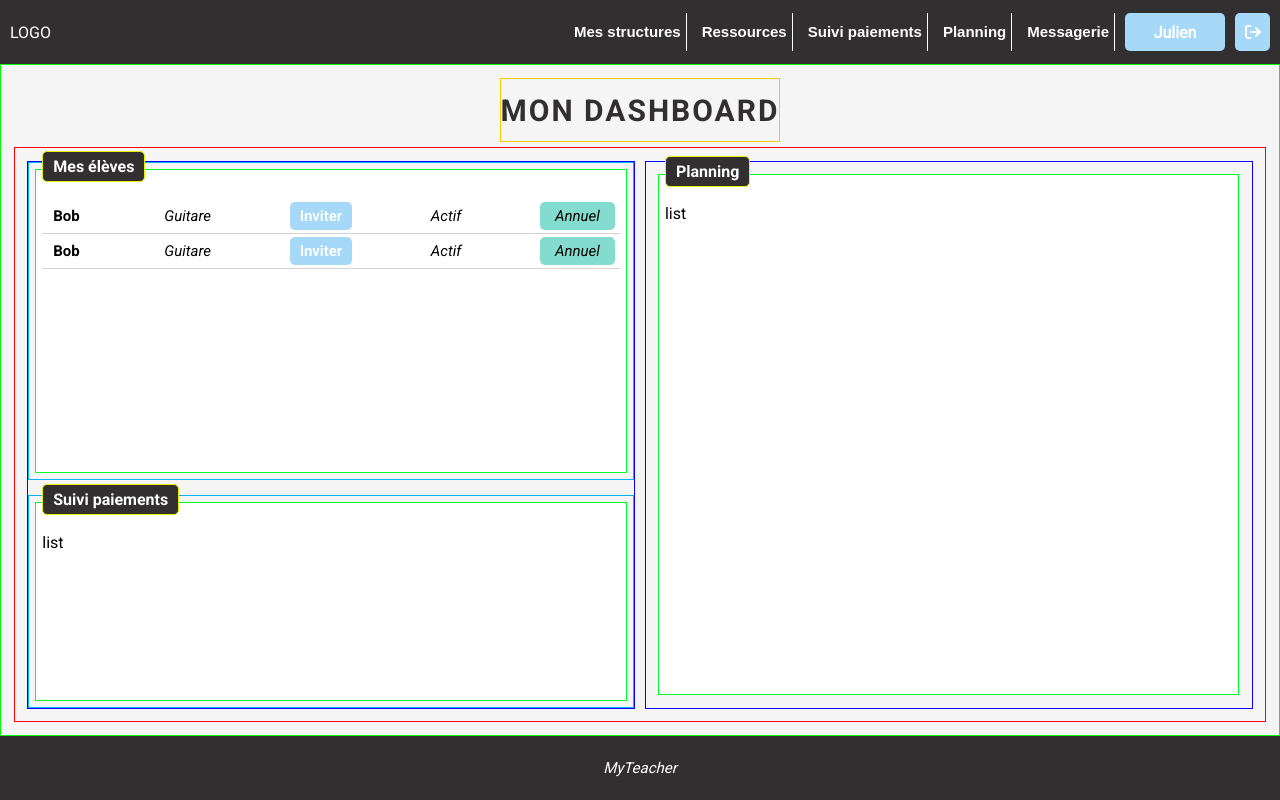
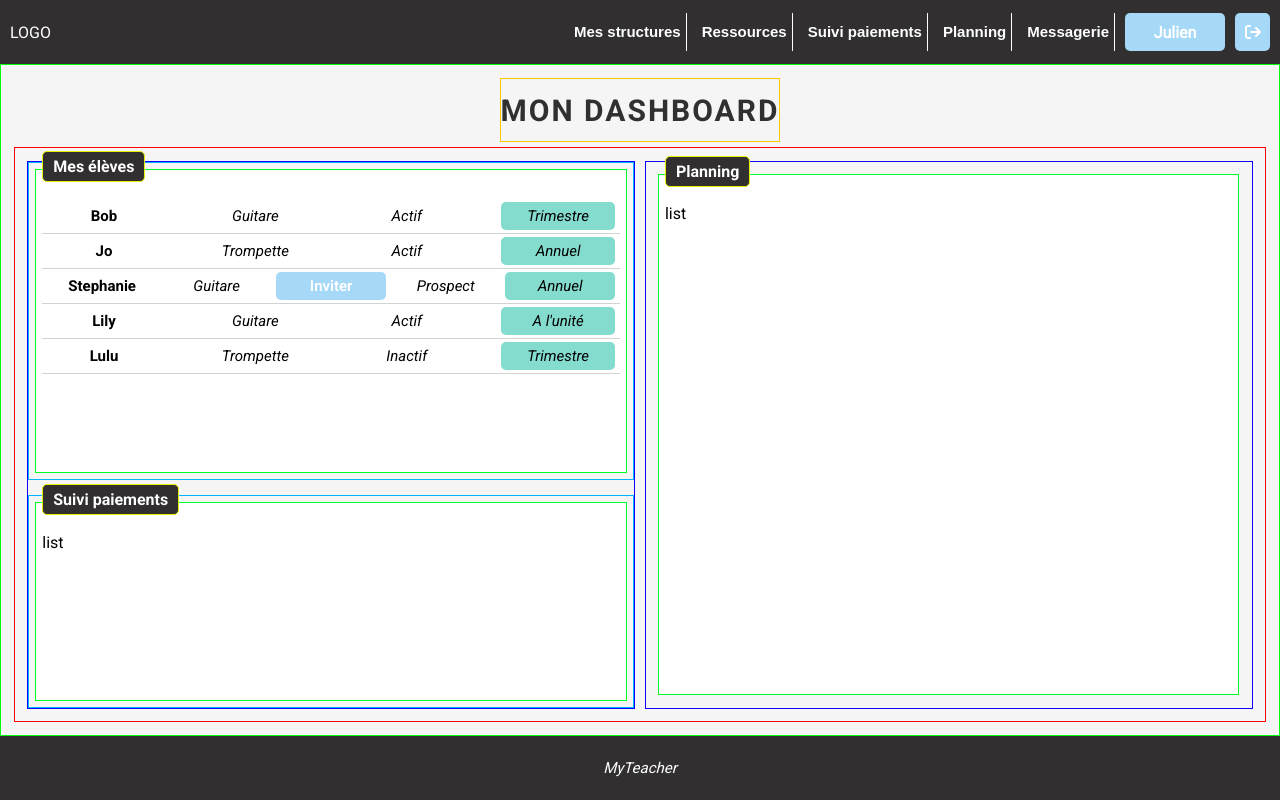
Before and after one commit to Laetitia-Bara/MyTeacher, a Next.js app in the folder frontend/: page / in a window 1280 px wide. Built offline with nearby package versions, Linux system fonts and the light colour scheme.

Commit message:
Dashboard prof fake data added

```diff
--- a/frontend/components/HomeProf.js
+++ b/frontend/components/HomeProf.js
@@ -4,7 +4,93 @@ import FooterProf from "./FooterProf";
 import StudentCard from "./StudentCard";
 import styles from "../styles/HomeProf.module.css";
 
+const dataStudent = [
+  {
+    name: "Bob",
+    discipline: "Guitare",
+    invite: true,
+    status: "Actif",
+    abonnement: "Trimestre",
+  },
+  {
+    name: "Jo",
+    discipline: "Trompette",
+    invite: true,
+    status: "Actif",
+    abonnement: "Annuel",
+  },
+  {
+    name: "Stephanie",
+    discipline: "Guitare",
+    invite: false,
+    status: "Prospect",
+    abonnement: "Annuel",
+  },
+  {
+    name: "Lily",
+    discipline: "Guitare",
+    invite: true,
+    status: "Actif",
+    abonnement: "A l'unité",
+  },
+  {
+    name: "Lulu",
+    discipline: "Trompette",
+    invite: true,
+    status: "Inactif",
+    abonnement: "Trimestre",
+  },
+];
+
+const dataPayment = [
+  {
+    name: "Bob",
+    paymentTerm: "Guitare",
+    invite: true,
+    status: "Actif",
+    abonnement: "Trimestre",
+  },
+  {
+    name: "Jo",
+    discipline: "Trompette",
+    invite: true,
+    status: "Actif",
+    abonnement: "Annuel",
+  },
+  {
+    name: "Stephanie",
+    discipline: "Guitare",
+    invite: false,
+    status: "Prospect",
+    abonnement: "Annuel",
+  },
+  {
+    name: "Lily",
+    discipline: "Guitare",
+    invite: true,
+    status: "Actif",
+    abonnement: "A l'unité",
+  },
+  {
+    name: "Lulu",
+    discipline: "Trompette",
+    invite: true,
+    status: "Inactif",
+    abonnement: "Trimestre",
+  },
+];
+
 function HomeProf() {
+  const students = dataStudent.map((data, i) => (
+    <StudentCard
+      key={i}
+      name={data.name}
+      discipline={data.discipline}
+      invite={data.invite}
+      status={data.status}
+      abonnement={data.abonnement}
+    />
+  ));
   return (
     <div className={styles.content}>
       <Head>
@@ -20,18 +106,7 @@ function HomeProf() {
             <div className={styles.studentSection}>
               <div className={styles.studentList}>
                 <p className={styles.subtitle}>Mes élèves</p>
-                <StudentCard
-                  name={"Bob"}
-                  discipline={"Guitare"}
-                  status={"Actif"}
-                  abonnement={"Annuel"}
-                />
-                <StudentCard
-                  name={"Bob"}
-                  discipline={"Guitare"}
-                  status={"Actif"}
-                  abonnement={"Annuel"}
-                />
+                {students}
               </div>
             </div>
             <div className={styles.paymentSection}>
--- a/frontend/components/StudentCard.js
+++ b/frontend/components/StudentCard.js
@@ -10,9 +10,11 @@ function StudentCard(props) {
         </Link>
       </button>
       <p className={styles.discipline}>{props.discipline}</p>
-      <button className={styles.inviteBtn}>
-        <span className={styles.inviteText}>Inviter</span>
-      </button>
+      {!props.invite && (
+        <button className={styles.inviteBtn}>
+          <span className={styles.inviteText}>Inviter</span>
+        </button>
+      )}
       <p className={styles.status}>{props.status}</p>
       <p className={styles.abonnement}>{props.abonnement}</p>
     </div>
--- a/frontend/styles/StudentCard.module.css
+++ b/frontend/styles/StudentCard.module.css
@@ -8,11 +8,13 @@
   align-items: center;
   font-family: "Roboto-Regular";
   border-bottom: 1px lightgrey solid;
+  gap: 5px;
 }
 
 .studentLink {
   background-color: transparent;
   border: none;
+  width: 20%;
 }
 
 .studentLink:hover {
@@ -29,6 +31,8 @@
 .status {
   font-family: "Roboto Italic";
   font-size: 15px;
+  width: 20%;
+  text-align: center;
 }
 
 .inviteBtn {
@@ -36,6 +40,7 @@
   border: none;
   padding: 5px 10px;
   border-radius: 5px;
+  width: 20%;
 }
 
 .inviteBtn:hover {
@@ -57,4 +62,5 @@
   font-size: 15px;
   background-color: #84dccf;
   text-align: center;
+  width: 20%;
 }
--- a/frontend/styles/globals.css
+++ b/frontend/styles/globals.css
@@ -21,18 +21,7 @@
 body {
   padding: 0;
   margin: 0;
-  font-family:
-    -apple-system,
-    BlinkMacSystemFont,
-    Segoe UI,
-    Roboto,
-    Oxygen,
-    Ubuntu,
-    Cantarell,
-    Fira Sans,
-    Droid Sans,
-    Helvetica Neue,
-    sans-serif;
+  font-family: "Roboto Regular";
 }
 
 * {
```
